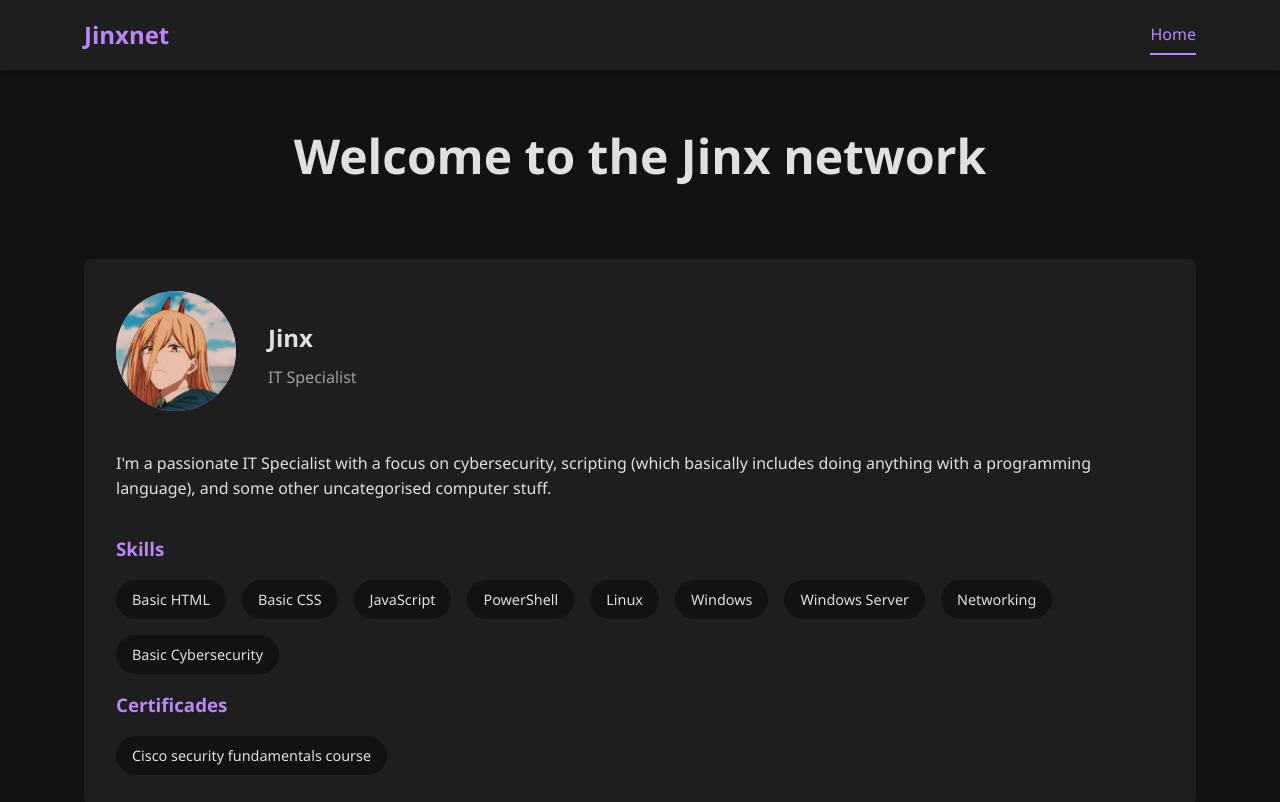
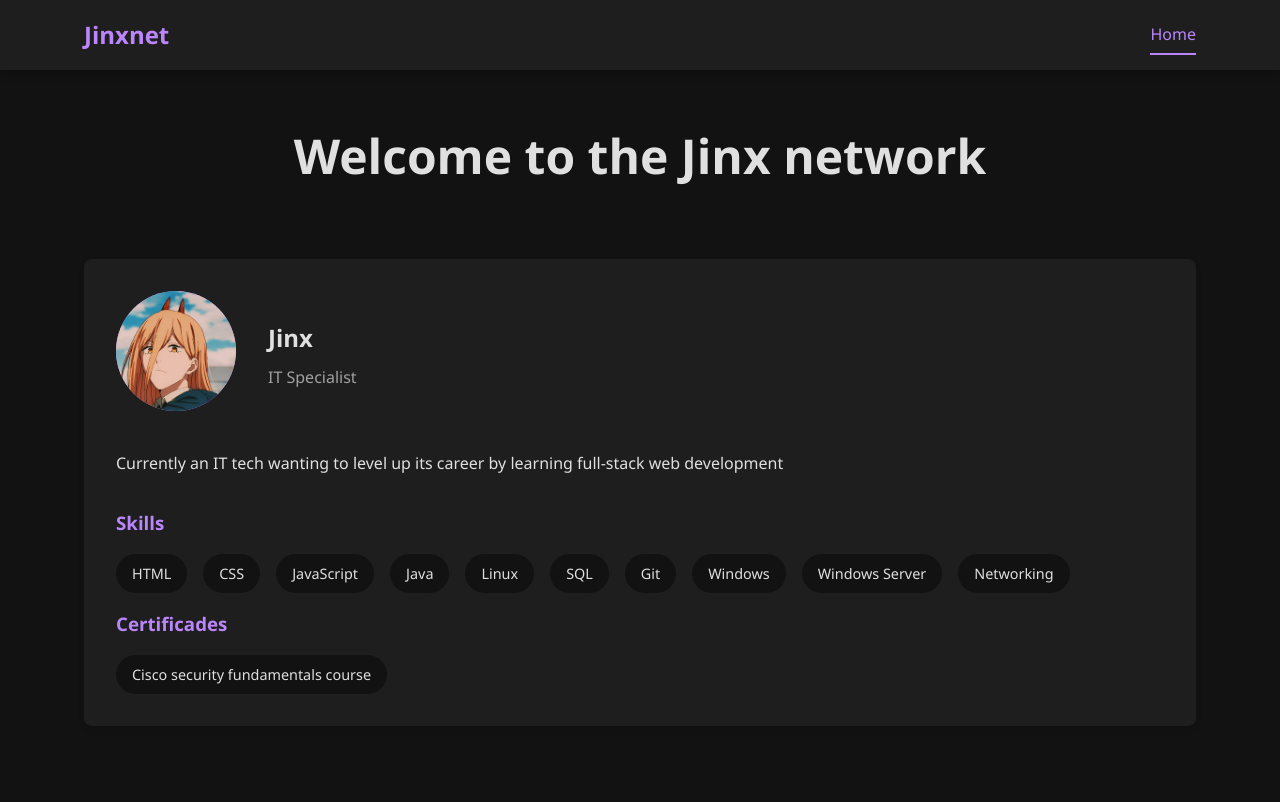
Before and after one commit to energypop/energypop.github.io, a website: page index.html in a window 1280 px wide. Drawn offline with Linux system fonts and the light colour scheme.

Commit message:
Update the content of the career section

```diff
--- a/index.html
+++ b/index.html
@@ -33,30 +33,31 @@
     </div>
 
     <div class="bio">
-      <p>I'm a passionate IT Specialist with a focus on cybersecurity,
-        scripting (which basically includes doing anything with a programming language),
-        and some other uncategorised computer stuff.</p>
+      <p>
+        Currently an IT tech wanting to level up its career by learning full-stack web development
+      </p>
     </div>
 
     <div class="skills">
       <h3>Skills</h3>
       <ul class="skill-list">
-        <li>Basic HTML</li>
-        <li>Basic CSS</li>
+        <li>HTML</li>
+        <li>CSS</li>
         <li>JavaScript</li>
-        <li>PowerShell</li>
+        <li>Java</li>
         <li>Linux</li>
+        <li>SQL</li>
+        <li>Git</li>
         <li>Windows</li>
         <li>Windows Server</li>
         <li>Networking</li>
-        <li>Basic Cybersecurity</li>
       </ul>
     </div>
 
     <div class="certifications">
       <h3>Certificades</h3>
 
-      <ul class="skill-list">
+      <ul class="skill-list cert-list">
         <li>Cisco security fundamentals course</li>
       </ul>
     </div>
--- a/script.js
+++ b/script.js
@@ -11,6 +11,7 @@ document.addEventListener('DOMContentLoaded', () => {
       link.classList.add('active');
     }
   });
+
 
   // Add smooth page transitions
   const links = document.querySelectorAll('a');
```
